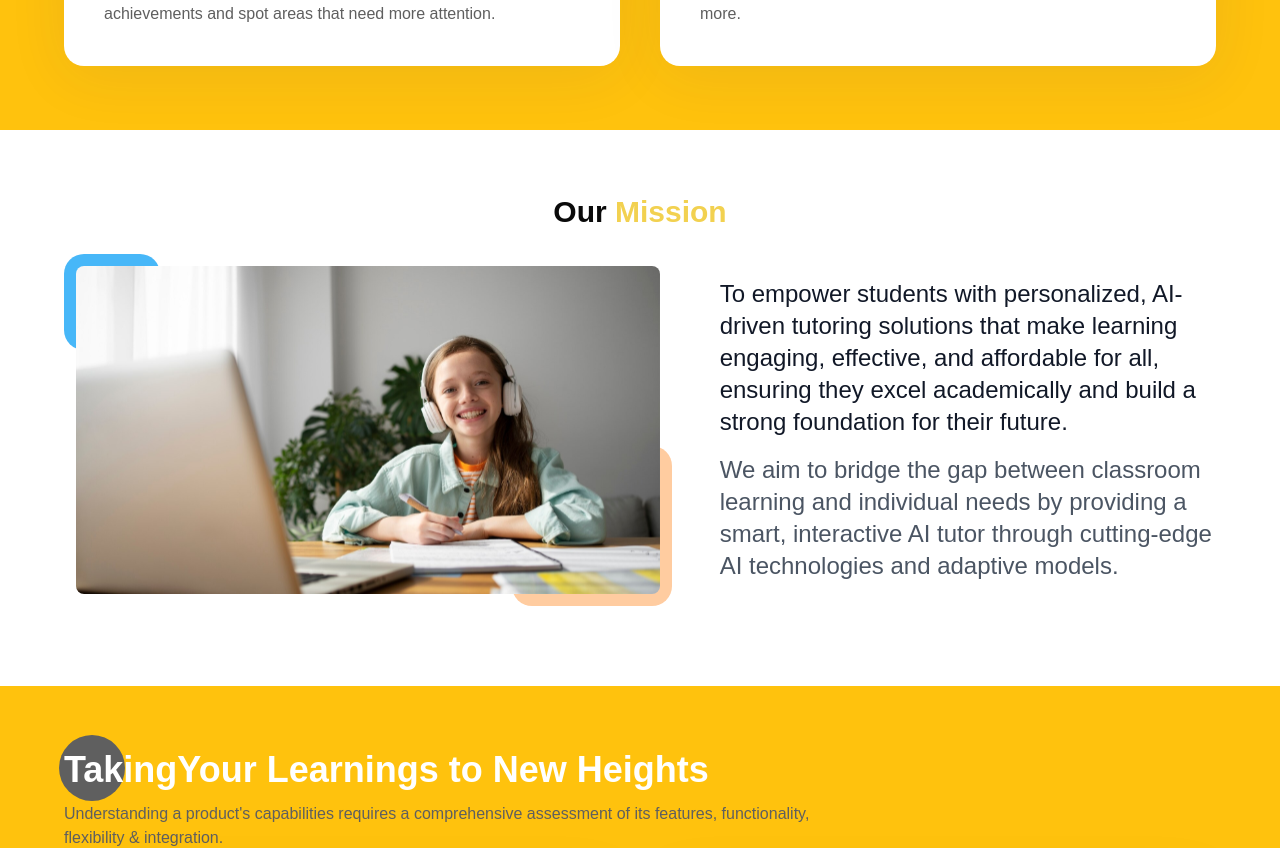
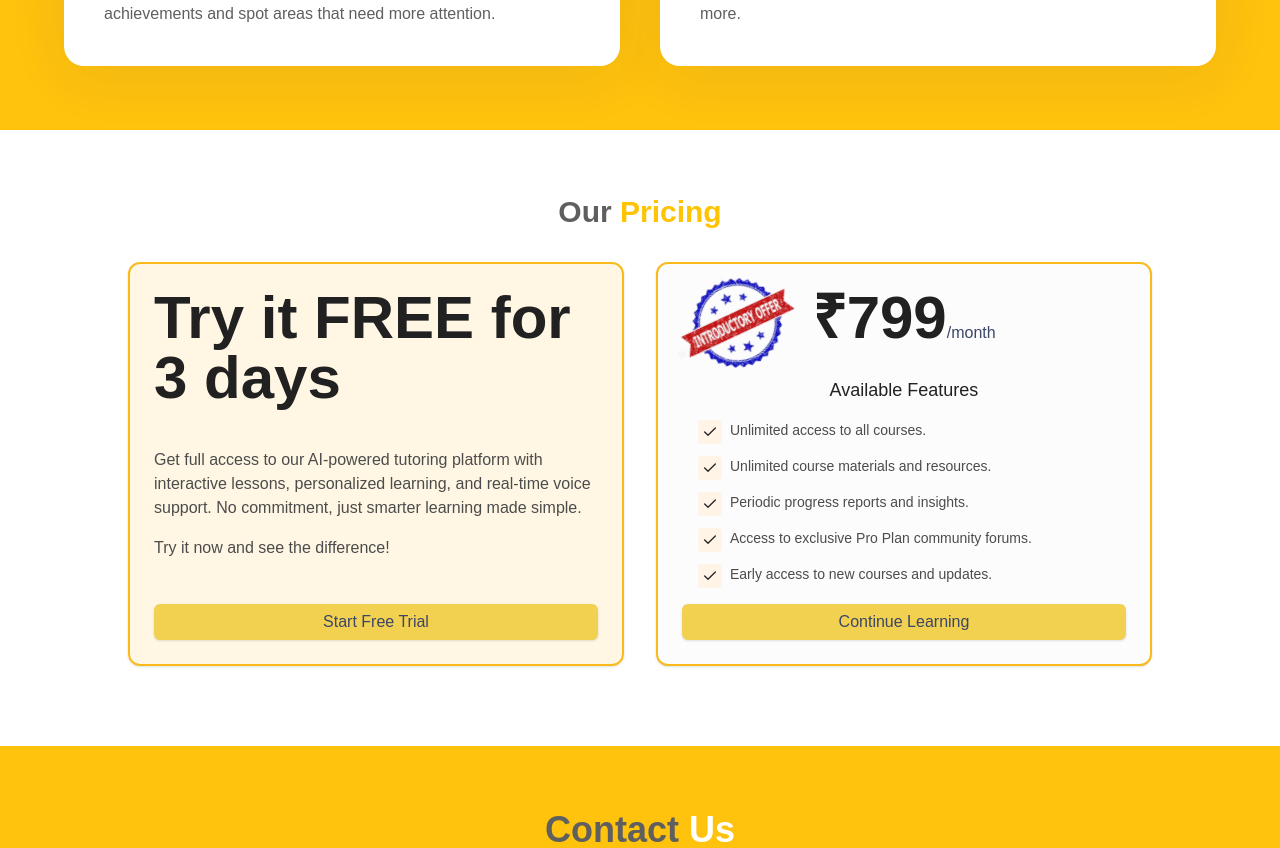
Before and after one commit to patel-poojan/mii-guru-frontend, a Next.js app: page / in a window 1280 px wide. Shown: the part 1949-2797 px from the top of the page. Built offline with nearby package versions, Linux system fonts and the light colour scheme; no server answers.

Commit message:
fix: removed unnesssary things

```diff
--- a/src/app/page.tsx
+++ b/src/app/page.tsx
@@ -65,12 +65,9 @@ const Page = () => {
       <div ref={featuresRef}>
         <LearningHeightsSection />
       </div>
-      <MissionSection />
-      <LearningHeightsSection />
       <div ref={priceRef}>
         <PricingSection />
       </div>
-
       <ContactSection />
       <Footer />
     </div>
```
